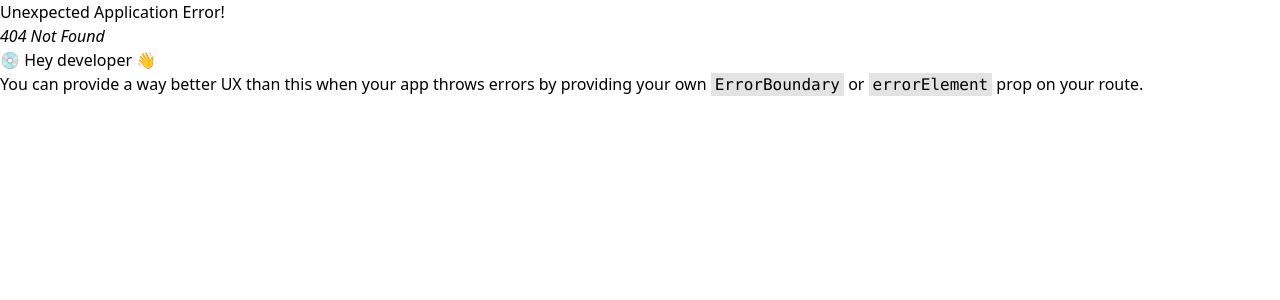
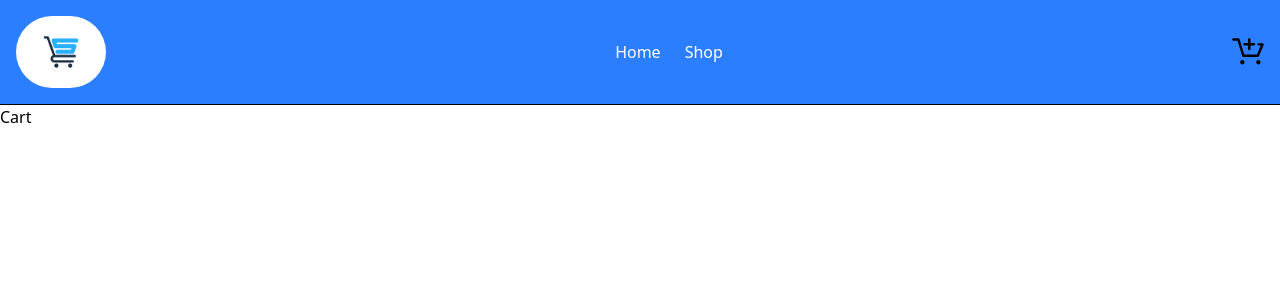
Before and after one commit to Ephraim-9/shopping-cart, a React (Vite) app: page /cart in a window 1280 px wide. Before the commit this address had no page. Shown: the top 300 px of the page. Built offline with nearby package versions, Linux system fonts and the light colour scheme.

Commit message:
feat: add cart page and connect to cart icon

```diff
--- /dev/null
+++ b/src/pages/CartPage.jsx
@@ -0,0 +1,7 @@
+import React from "react";
+
+function Cart() {
+  return <div>Cart</div>;
+}
+
+export default Cart;
--- a/src/routes/router.jsx
+++ b/src/routes/router.jsx
@@ -2,6 +2,7 @@
 import RootLayout from "../layouts/RootLayout";
 import Home from "../pages/Home";
 import Shop from "../pages/Shop";
+import Cart from "../pages/CartPage";
 
 const router = createBrowserRouter([
   {
@@ -10,6 +11,7 @@
     children: [
       { path: "/", element: <Home /> },
       { path: "/shop", element: <Shop /> },
+      { path: "/cart", element: <Cart /> },
     ],
   },
 ]);
```
